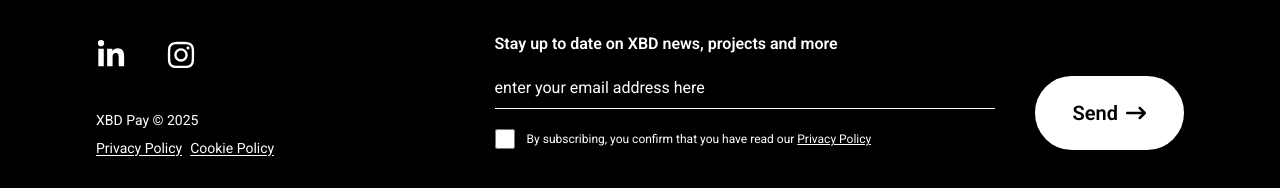
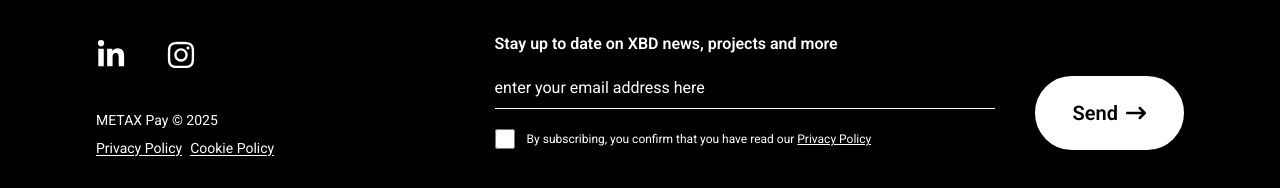
Before and after one commit to MahfoozMindIt/newMetax, a React (Vite) app: page / in a window 1280 px wide. Shown: the part 7085-7273 px from the top of the page. Built offline with nearby package versions, Linux system fonts and the light colour scheme.

Commit message:
new commits 2

```diff
--- a/src/components/footer/Footer.jsx
+++ b/src/components/footer/Footer.jsx
@@ -17,7 +17,7 @@ const Footer = () => {
     <FaLinkedinIn className='cursor-pointer hover:text-[#5BA7B9] transition-all duration-300'/>
     <FaInstagram className='cursor-pointer hover:text-[#5BA7B9] transition-all duration-300'/>
     </div>
-    <p className='text-sm pb-2 pt-10'>XBD Pay © 2025</p>
+    <p className='text-sm pb-2 pt-10'>METAX Pay © 2025</p>
     <p className='flex gap-2 text-sm'><span className='underline underline-offset-2 cursor-pointer hover:text-[#5BA7B9] transition-all duration-300'>Privacy Policy</span> <span className='underline underline-offset-2 cursor-pointer hover:text-[#5BA7B9] transition-all duration-300'>Cookie Policy</span></p>
     </div>
     <div>
```
